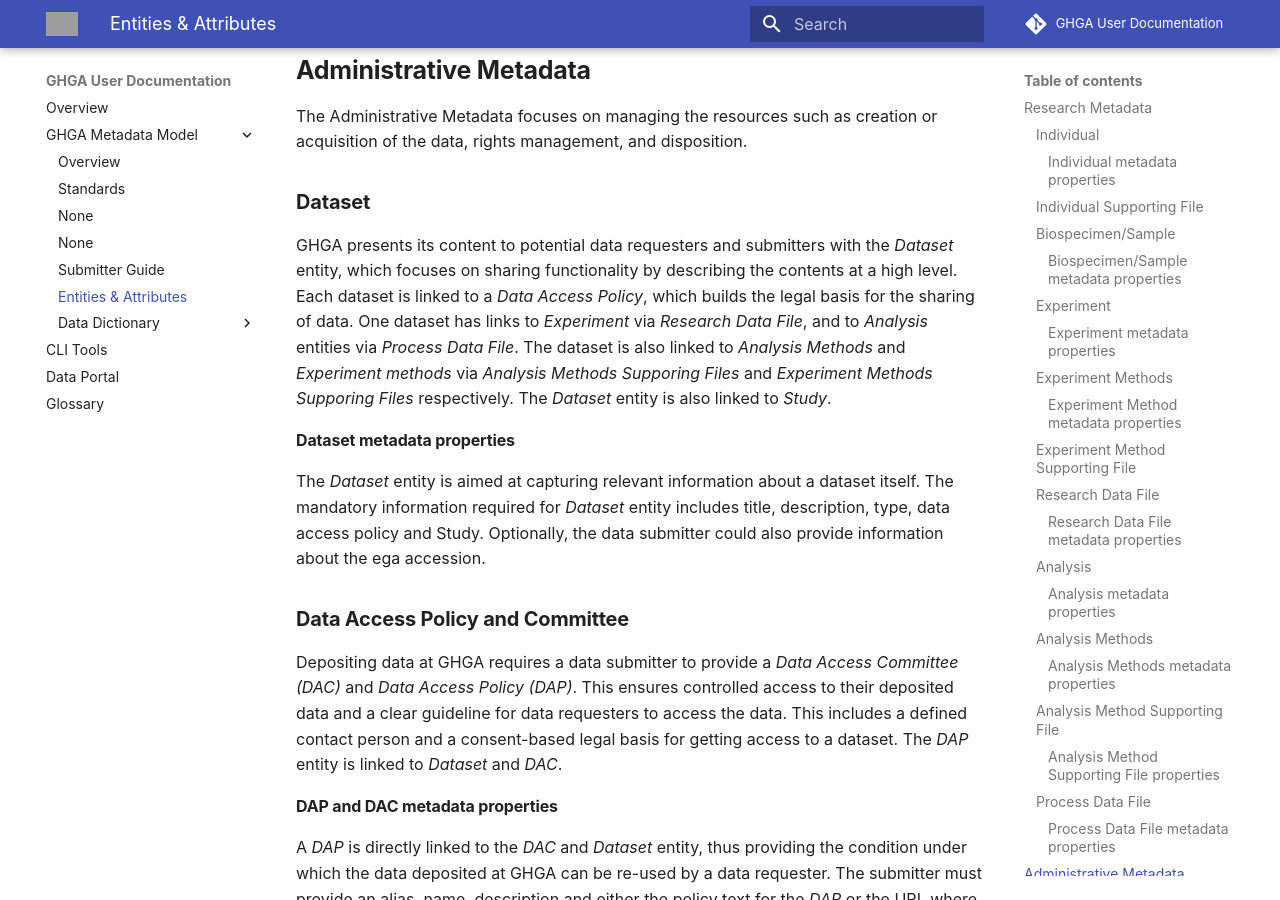
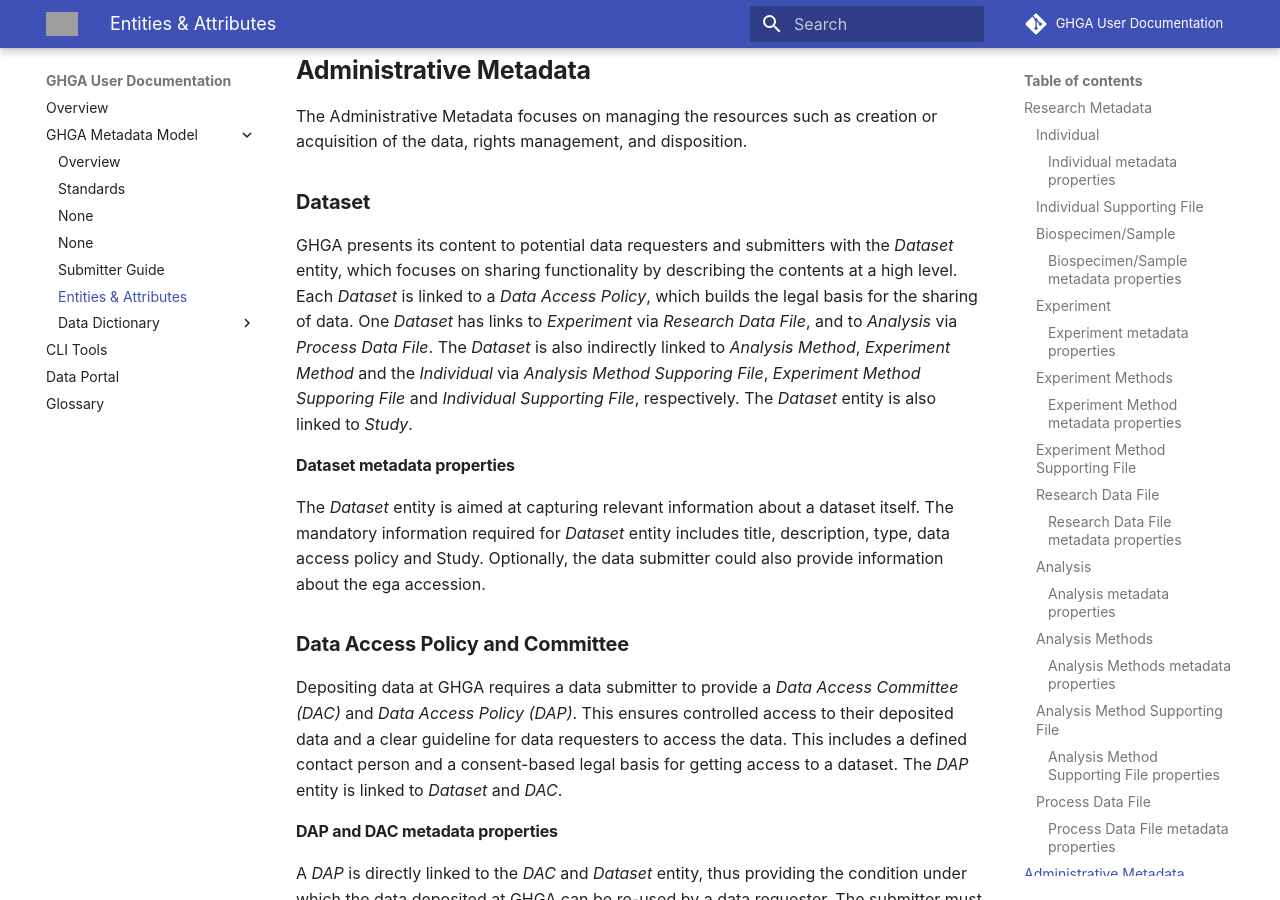
Before and after one commit to ghga-de/docs.ghga.de, an MkDocs documentation site: the page built from user_docs/metadata/entities.md, in a window 1280 px wide and 900 px high, scrolled down 4373 px. Built offline with MkDocs 1.6.1 and Material for MkDocs 9.7.7, drawn with Linux system fonts in a browser that asks for light colours; comment, search, counter and statistics services are not loaded; grey boxes are pictures that could not be loaded.

Commit message:
Update user_docs/metadata/entities.md
Co-authored-by: Karoline Mauer <105430060+mauerk@users.noreply.github.com>

```diff
--- a/user_docs/metadata/entities.md
+++ b/user_docs/metadata/entities.md
@@ -108,7 +108,7 @@
 
 ### **Dataset**
 
-GHGA presents its content to potential data requesters and submitters with the *Dataset* entity, which focuses on sharing functionality by describing the contents at a high level. Each dataset is linked to a *Data Access Policy*, which builds the legal basis for the sharing of data. One dataset has links to *Experiment* via *Research Data File*, and to  *Analysis* entities via *Process Data File*. The dataset is also linked to *Analysis Methods* and *Experiment methods* via *Analysis Methods Supporing Files* and *Experiment Methods Supporing Files* respectively. The *Dataset* entity is also linked to *Study*.
+GHGA presents its content to potential data requesters and submitters with the *Dataset* entity, which focuses on sharing functionality by describing the contents at a high level. Each *Dataset* is linked to a *Data Access Policy*, which builds the legal basis for the sharing of data. One *Dataset* has links to *Experiment* via *Research Data File*, and to  *Analysis* via *Process Data File*. The *Dataset* is also indirectly linked to *Analysis Method*, *Experiment Method* and the *Individual* via *Analysis Method Supporing File*, *Experiment Method Supporing File* and *Individual Supporting File*, respectively. The *Dataset* entity is also linked to *Study*.
 
 #### **Dataset metadata properties**
 
```
